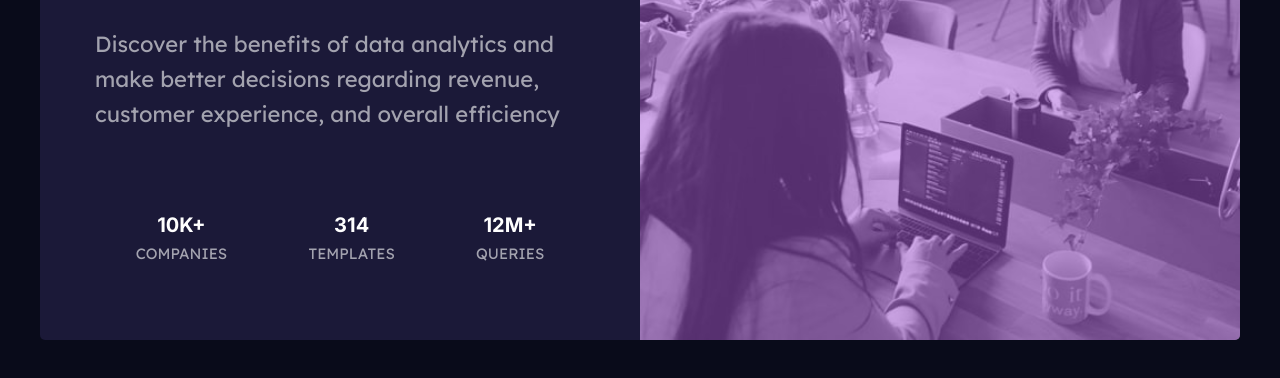
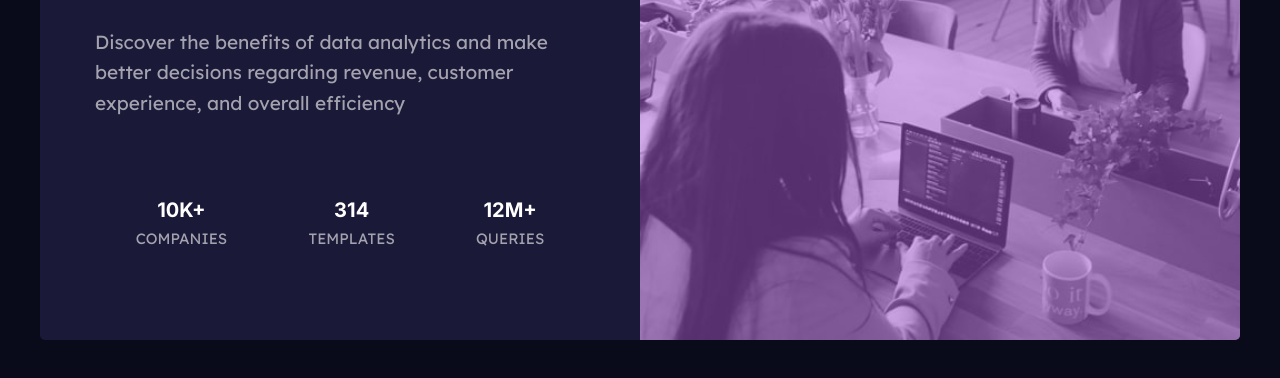
Before and after one commit to mosi3883/stats-preview-card-component, a plain HTML site: page index.html in a window 1280 px wide. Shown: the part 216-594 px from the top of the page. Drawn offline with Linux system fonts and the light colour scheme.

Commit message:
Update style.css

```diff
--- a/css/style.css
+++ b/css/style.css
@@ -124,7 +124,7 @@ body {
 }
 
 .card__text {
-  font-size: 1.5rem;
+  font-size: 1.7rem;
   font-family: var(--font-secondary);
   color: var(--color-white-trans-sm);
   line-height: 1.6;
@@ -132,7 +132,7 @@ body {
 
 @media screen and (min-width: 769px) {
   .card__text {
-    font-size: 2.2rem;
+    font-size: 1.9rem;
     text-align: left;
   }
 }
```
